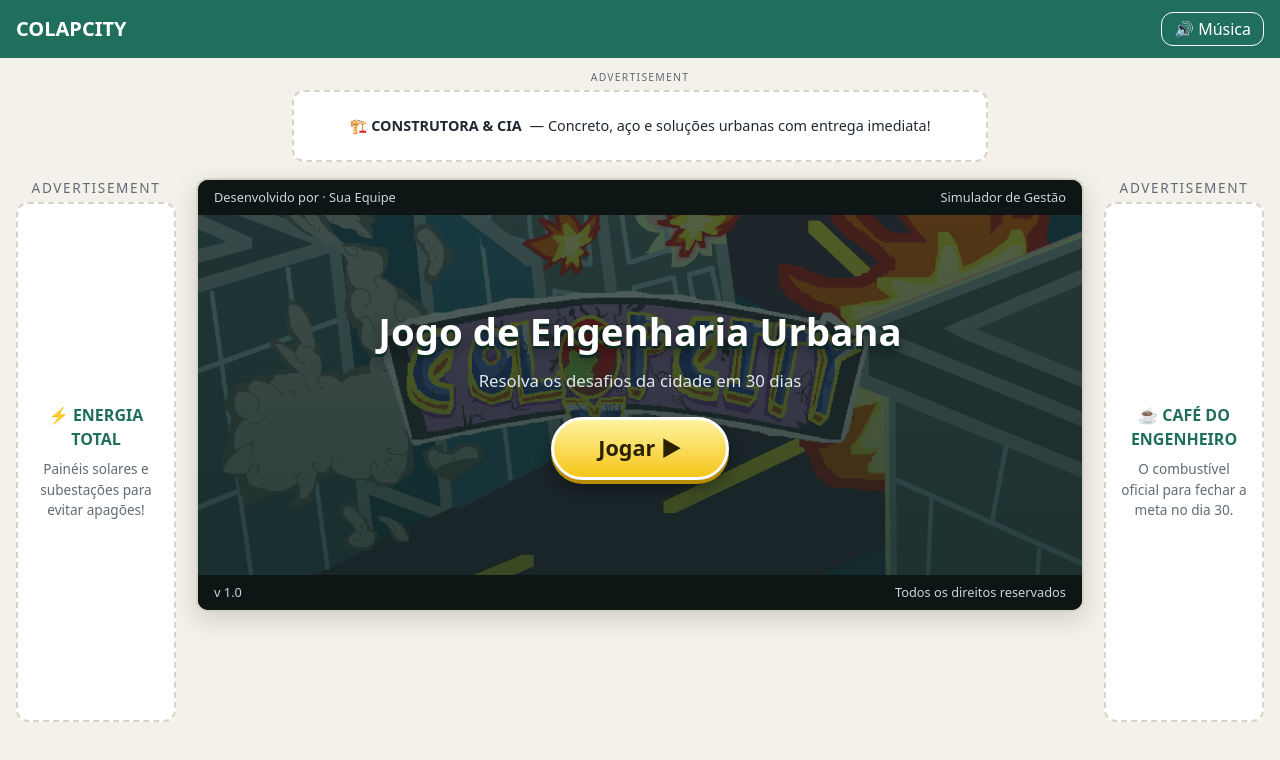
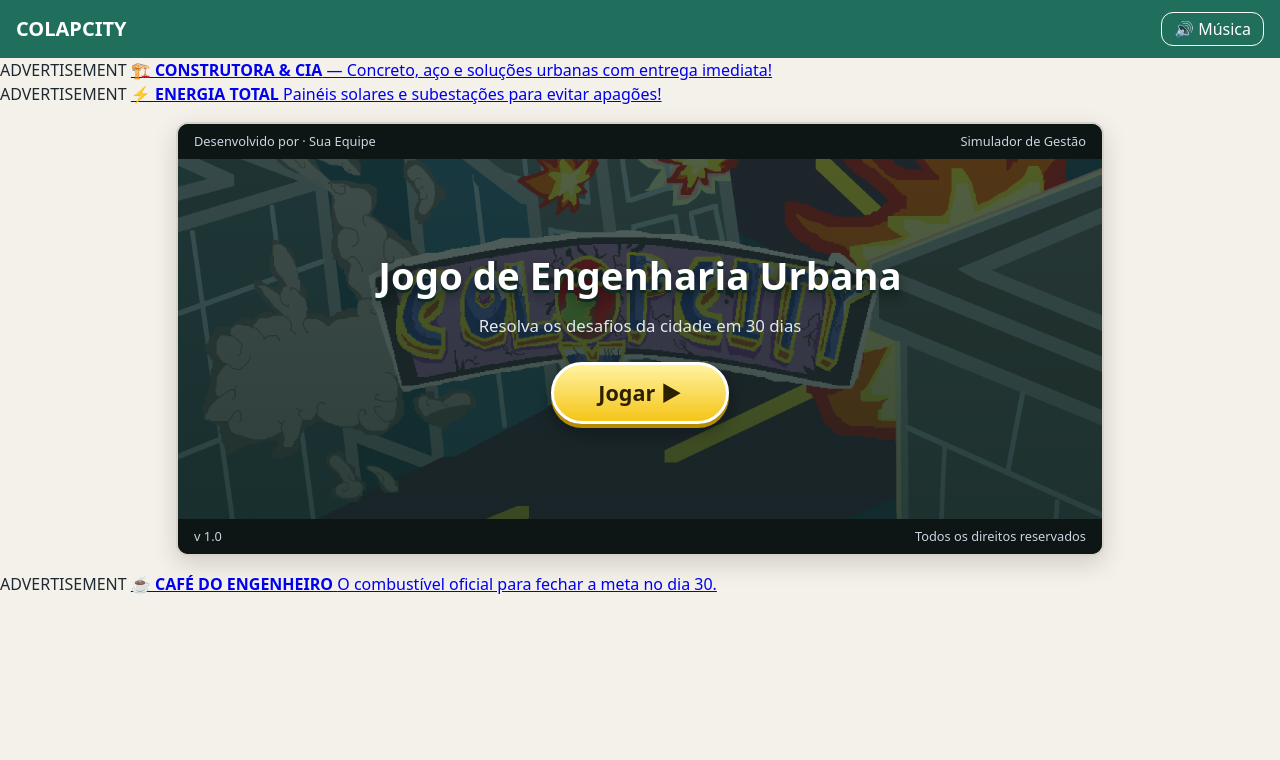
Before and after one commit to Gigohub/Projeto-Grupo-Scom, a website with bundled scripts: page index.html in a window 1280 px wide. Built offline with nearby package versions, Linux system fonts and the light colour scheme.

Commit message:
revert: "feat(advertisement)"

```diff
--- a/css/style.css
+++ b/css/style.css
@@ -417,104 +417,3 @@
 .capa-continuar:hover {
   background: rgba(255, 255, 255, 0.24);
 }
-
-/* Palco central estilo portal de jogos */
-.palco-portal {
-  display: flex;
-  justify-content: center;
-  align-items: flex-start;
-  gap: 20px;
-  max-width: 1360px;
-  margin: 0 auto;
-  padding: 16px;
-}
-
-main {
-  flex: 1;
-  max-width: 960px;
-  margin: 0;
-  padding: 0;
-}
-
-/* Moldura padrão dos anúncios */
-.anuncio-rotulo {
-  display: block;
-  text-align: center;
-  font-size: 0.65rem;
-  letter-spacing: 0.12em;
-  color: var(--suave);
-  margin-bottom: 4px;
-}
-
-.anuncio-caixa {
-  display: flex;
-  flex-direction: column;
-  align-items: center;
-  justify-content: center;
-  gap: 8px;
-  text-align: center;
-  text-decoration: none;
-  background: var(--cartao);
-  border: 2px dashed var(--borda);
-  border-radius: var(--raio);
-  color: var(--texto);
-  overflow: hidden;
-  transition: border-color 0.15s ease, transform 0.15s ease;
-}
-
-.anuncio-caixa:hover {
-  border-color: var(--destaque);
-  transform: translateY(-2px);
-}
-
-.anuncio-caixa img {
-  width: 100%;
-  height: 100%;
-  object-fit: cover;
-  display: block;
-}
-
-/* Banner horizontal (728x90) */
-.anuncio-horizontal {
-  max-width: 728px;
-  margin: 12px auto 0;
-  padding: 0 16px;
-}
-
-.anuncio-horizontal .anuncio-caixa {
-  flex-direction: row;
-  min-height: 72px;
-  padding: 8px 16px;
-  font-size: 0.9rem;
-}
-
-/* Banners verticais nas laterais (160x600) */
-.anuncio-lateral {
-  width: 160px;
-  flex-shrink: 0;
-  position: sticky;
-  top: 16px;
-}
-
-.anuncio-lateral .anuncio-caixa {
-  min-height: 520px;
-  padding: 16px 12px;
-  font-size: 0.9rem;
-}
-
-.anuncio-lateral strong {
-  color: var(--destaque);
-  font-size: 1rem;
-}
-
-.anuncio-lateral span {
-  color: var(--suave);
-  font-size: 0.85rem;
-}
-
-/* Esconde as laterais em telas estreitas para não espremer o jogo */
-@media (max-width: 1180px) {
-  .anuncio-lateral {
-    display: none;
-  }
-}
```
